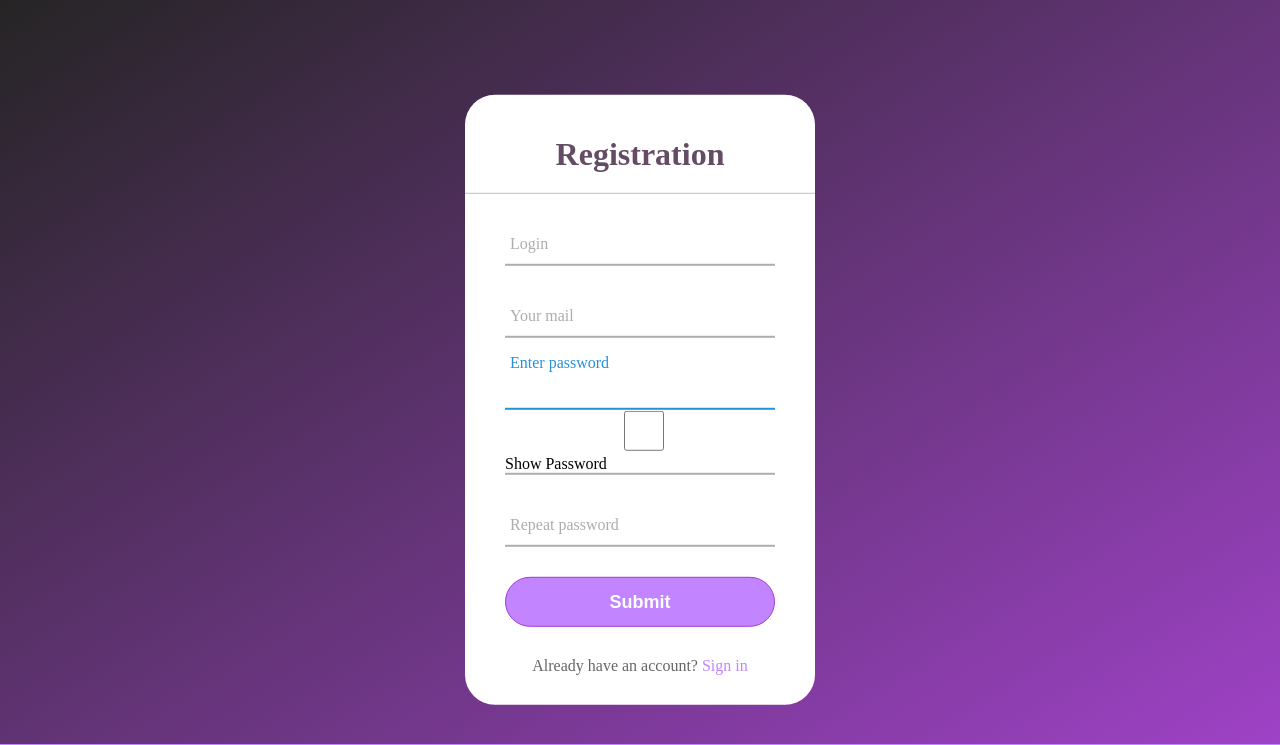
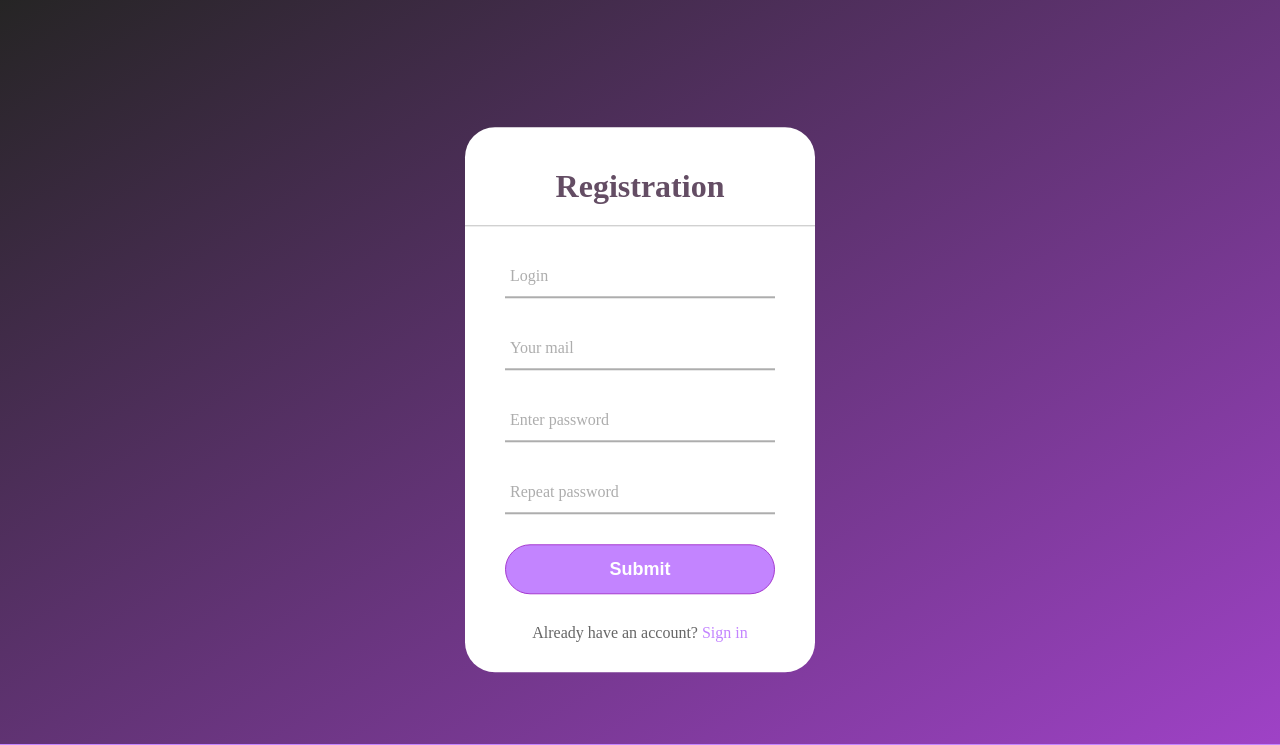
Before and after one commit to Zenmovie/besthack2022-ydal-tci, a Flask app: page /register in a window 1280 px wide. Shown: the top 745 px of the page. Run offline with Flask 2, Linux system fonts and the light colour scheme.

Commit message:
Update register.html

```diff
--- a/main/templates/register.html
+++ b/main/templates/register.html
@@ -20,8 +20,7 @@
 
     <div class='auth'>
 <input type='password' required id='passwd' name='password' pattern="(?=.*\d)(?=.*[a-z])(?=.*[A-Z]).{8,}", maxlength="10", minlength="6" required/>
-<script type="text/javascript" src="static/js/password.js"></script>
-<input type="checkbox" onclick="show_pwd()">Show Password
+
 
 <span></span>
 <label>Enter password</label>
```
